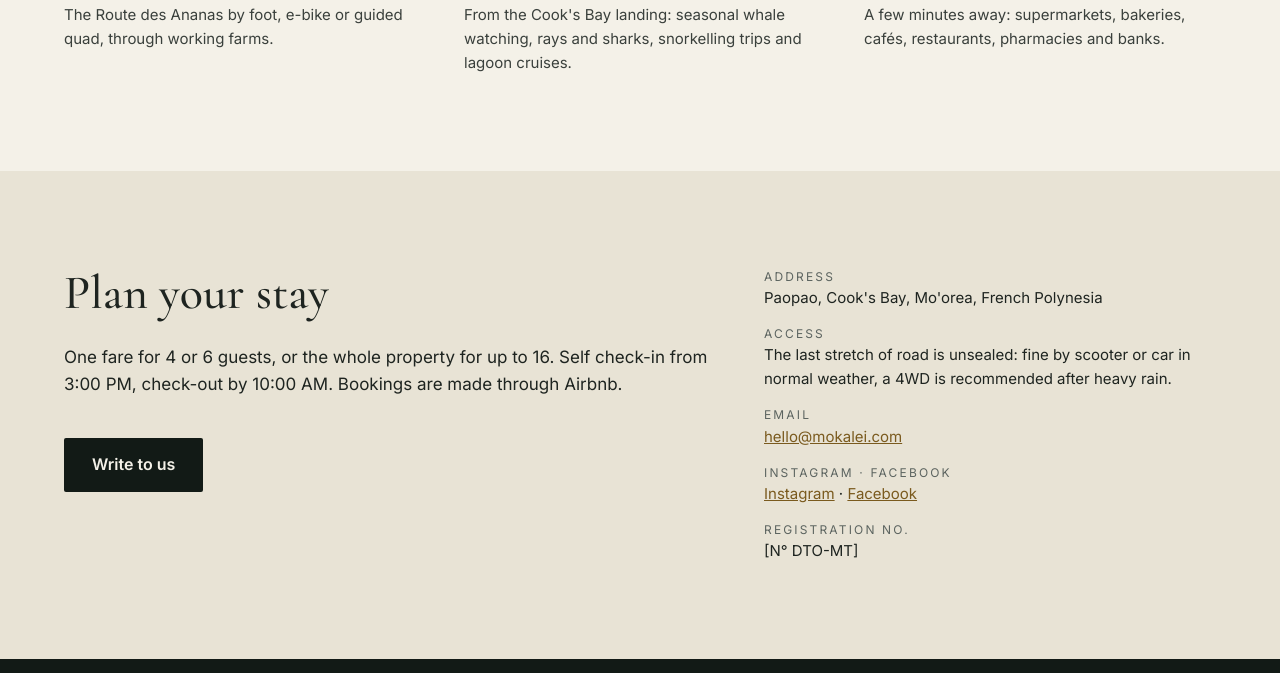
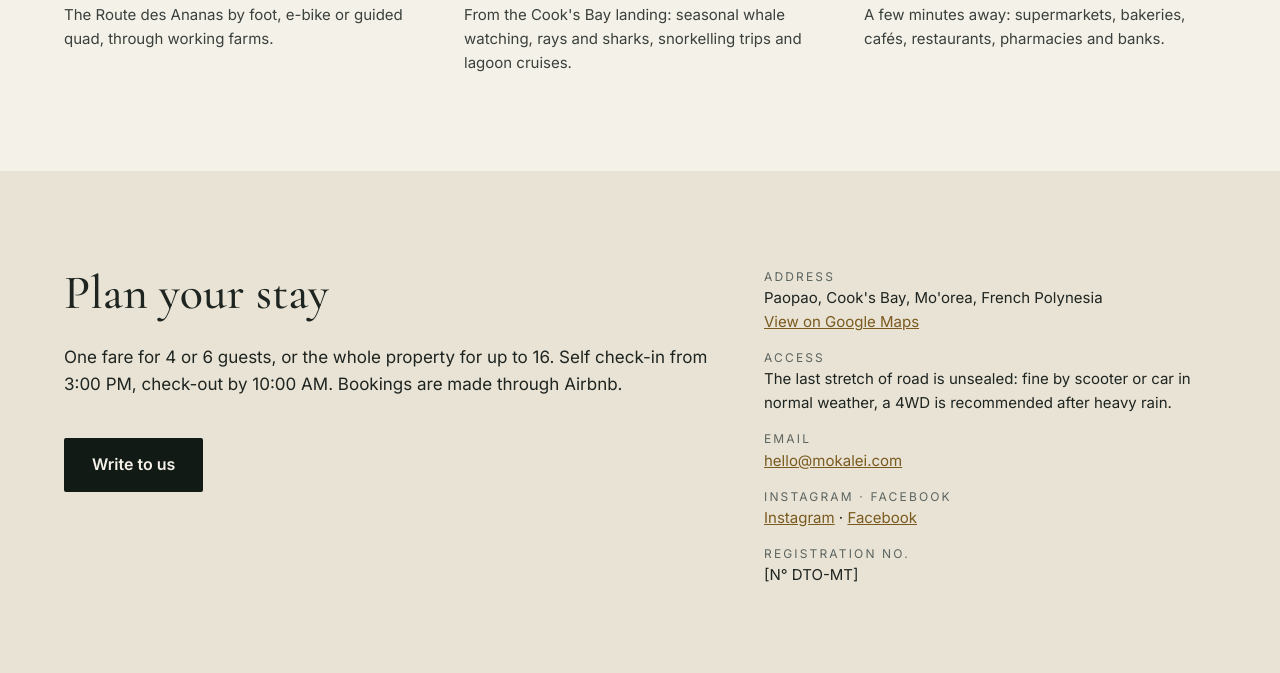
Before and after one commit to Mokalei/mokalei-web, an Eleventy site: page src/index.njk in a window 1280 px wide. Shown: the part 6485-7158 px from the top of the page. Built offline with nearby package versions, Linux system fonts and the light colour scheme; Eleventy itself is replaced by a stand-in of ours; files that its build step writes are made by us from their sources.

Commit message:
Ajoute le lien Google Maps sous l'adresse
Co-Authored-By: Claude Opus 5.5 <noreply@anthropic.com>
Claude-Session: https://claude.ai/code/session_01T3XRHYsEoWmZHw2Eu8SXyy

```diff
--- a/src/_data/en.json
+++ b/src/_data/en.json
@@ -145,6 +145,7 @@
     "bouton_email": "Write to us",
     "label_adresse": "Address",
     "adresse": "Paopao, Cook's Bay, Mo'orea, French Polynesia",
+    "lien_maps_texte": "View on Google Maps",
     "label_acces": "Access",
     "acces": "The last stretch of road is unsealed: fine by scooter or car in normal weather, a 4WD is recommended after heavy rain.",
     "label_email": "Email",
--- a/src/_data/fr.json
+++ b/src/_data/fr.json
@@ -145,6 +145,7 @@
     "bouton_email": "Nous écrire",
     "label_adresse": "Adresse",
     "adresse": "Paopao, baie de Cook, Mo'orea, Polynésie française",
+    "lien_maps_texte": "Voir sur Google Maps",
     "label_acces": "Accès",
     "acces": "Le dernier tronçon de route n'est pas goudronné : accessible en scooter et en voiture par temps normal, 4x4 conseillé en cas de fortes pluies.",
     "label_email": "Email",
--- a/src/_data/site.json
+++ b/src/_data/site.json
@@ -1,6 +1,7 @@
 {
   "contact": {
     "email": "hello@mokalei.com",
+    "lien_maps": "https://maps.app.goo.gl/FWSpsxJz7fafZ3HS9",
     "instagram": "https://www.instagram.com/mokalei.moorea/",
     "facebook": "https://www.facebook.com/profile.php?id=61597155172112",
     "lien_airbnb": "",
--- a/src/_includes/page.njk
+++ b/src/_includes/page.njk
@@ -174,7 +174,7 @@
       </div>
     </div>
     <div class="col-etroite infos">
-      <div><span class="label">{{ t.reservation.label_adresse }}</span>{{ t.reservation.adresse }}</div>
+      <div><span class="label">{{ t.reservation.label_adresse }}</span>{{ t.reservation.adresse }}{% if site.contact.lien_maps %}<br><a href="{{ site.contact.lien_maps }}" target="_blank" rel="noopener">{{ t.reservation.lien_maps_texte }}</a>{% endif %}</div>
       {% if t.reservation.acces %}<div><span class="label">{{ t.reservation.label_acces }}</span>{{ t.reservation.acces }}</div>{% endif %}
       <div><span class="label">{{ t.reservation.label_email }}</span><a href="mailto:{{ site.contact.email }}">{{ site.contact.email }}</a></div>
       <div><span class="label">{{ t.reservation.label_reseaux }}</span>{% if site.contact.instagram %}<a href="{{ site.contact.instagram }}" target="_blank" rel="noopener">Instagram</a>{% endif %}{% if site.contact.instagram and site.contact.facebook %} · {% endif %}{% if site.contact.facebook %}<a href="{{ site.contact.facebook }}" target="_blank" rel="noopener">Facebook</a>{% endif %}</div>
```
Also changed, not shown: .pages.yml.
